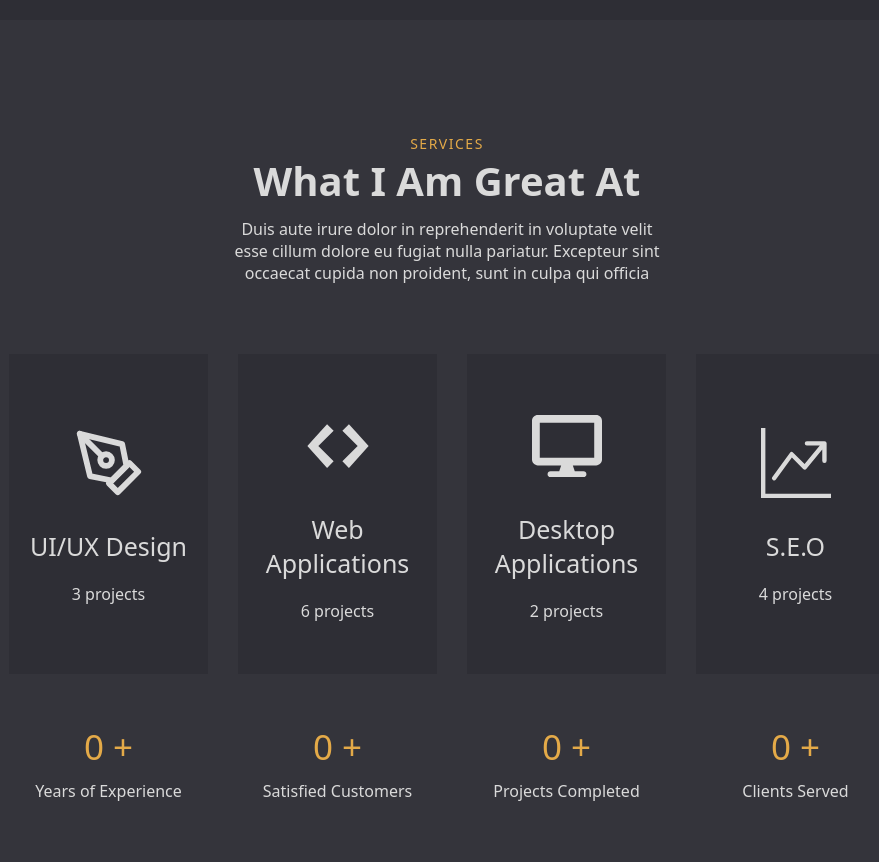
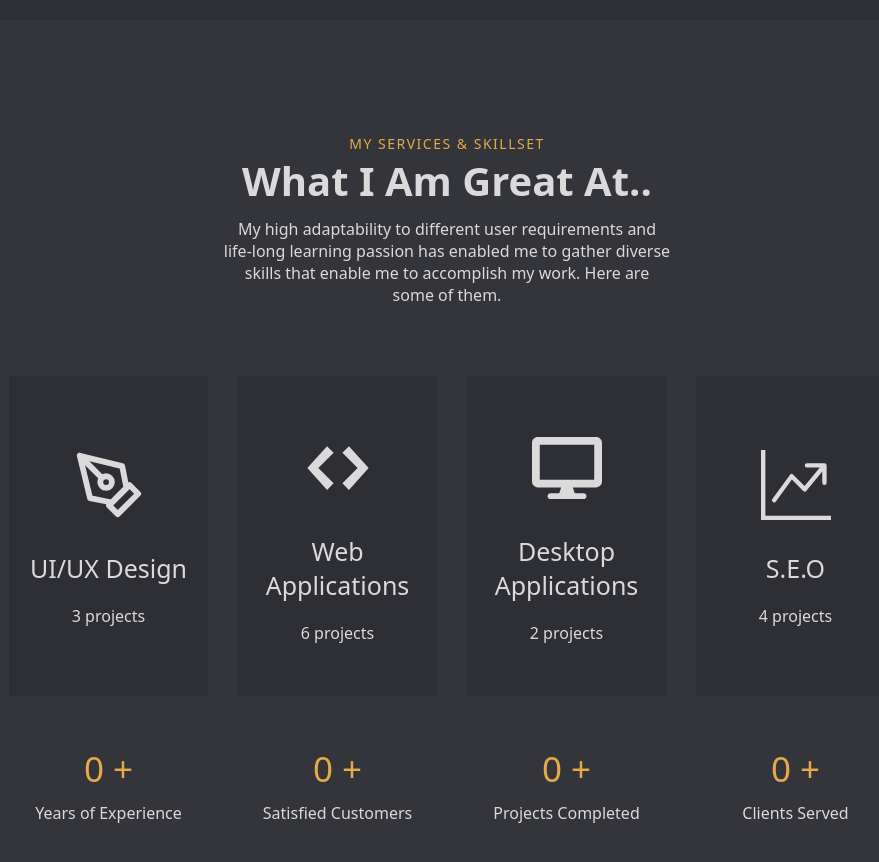
Before and after one commit to 1wes/Wes-Portfolio, a React (Create React App) app: page / in a window 1280 px wide. Shown: the part 840-1702 px from the top of the page, without its empty margins (193-1072 px from the left). Built offline with nearby package versions, Linux system fonts and the light colour scheme.

Commit message:
change section header and describe my services and skillset

```diff
--- a/src/components/services.js
+++ b/src/components/services.js
@@ -11,15 +11,15 @@ let ServicesDescription=()=>{
 
         <React.Fragment>
             <div className='services-description'>
-                <p className='services-header'>SERVICES</p>
+                <p className='services-header'>MY SERVICES & SKILLSET</p>
 
                 <div className='services-punchline'>
-                    What I Am Great At
+                    What I Am Great At..
                 </div>
 
                 <div className='services-detail'>
-                    Duis aute irure dolor in reprehenderit in voluptate velit esse cillum dolore eu fugiat nulla pariatur.
-                    Excepteur sint occaecat cupida non proident, sunt in culpa qui officia
+                    My high adaptability to different user requirements and life-long learning passion has enabled me to gather diverse skills that
+                    enable me to accomplish my work. Here are some of them.
                 </div>
             </div>
         </React.Fragment>
```
